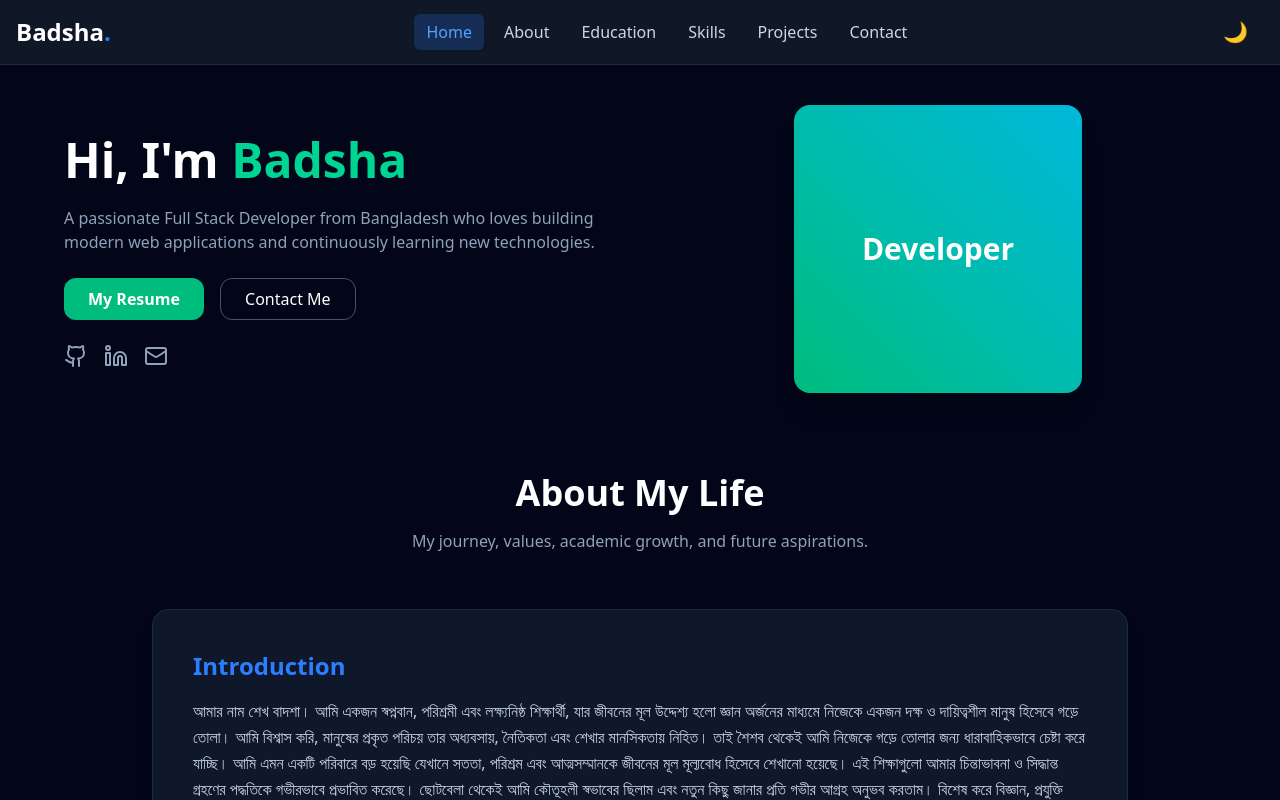
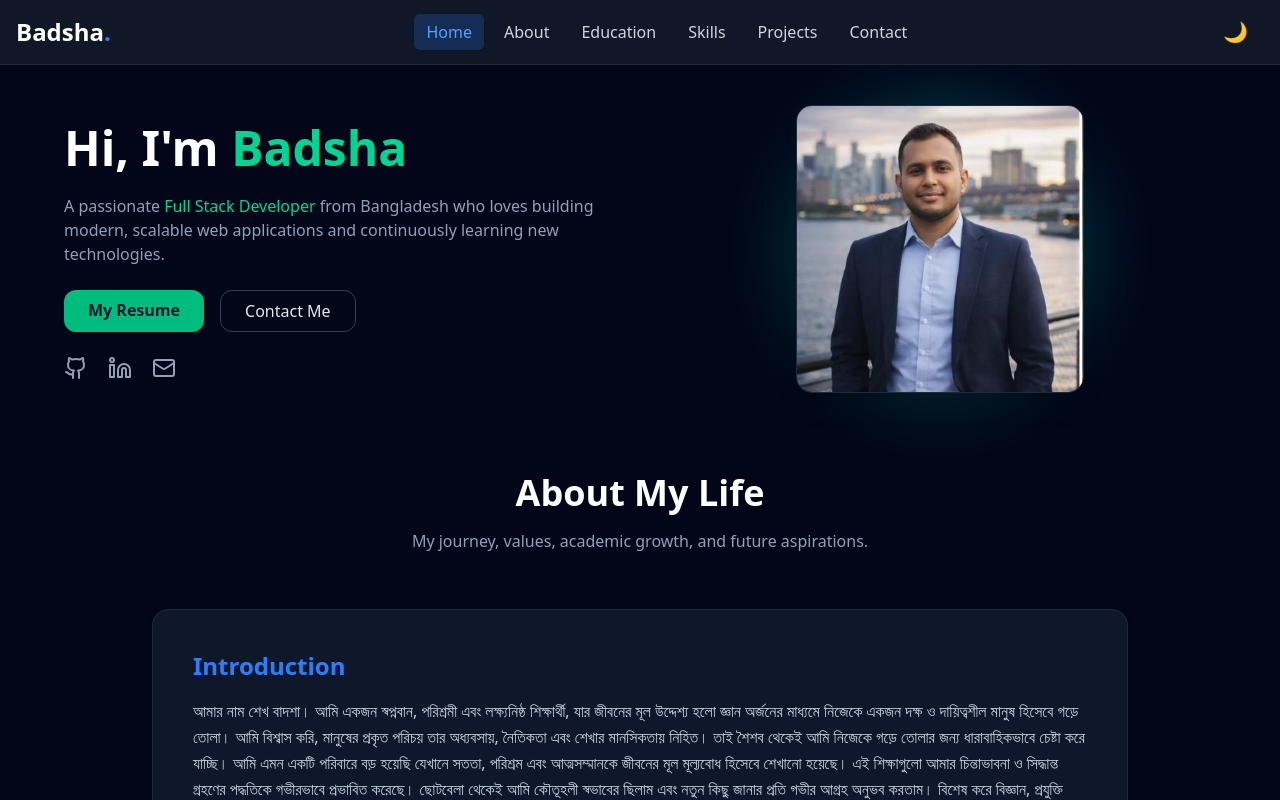
Before and after one commit to Badsha012/my-personal-websides, a React (Vite) app: page / in a window 1280 px wide. Shown: the top 800 px of the page. Built offline with nearby package versions, Linux system fonts and the light colour scheme.

Commit message:
update a code

```diff
--- a/src/Page/Home.jsx
+++ b/src/Page/Home.jsx
@@ -1,6 +1,7 @@
 import React from "react";
 import { motion } from "framer-motion";
 import { Github, Linkedin, Mail } from "lucide-react";
+import profileImg from "../assets/badsha.jpg"
 import Life from "../Component/Life";
 
 export default function PersonalHomePage() {
@@ -52,49 +53,69 @@ export default function PersonalHomePage() {
   return (
     <div className="min-h-screen bg-slate-950 text-white px-6 py-10">
       {/* HERO SECTION */}
-      <section className="max-w-6xl mx-auto grid md:grid-cols-2 gap-10 items-center">
+<section className="max-w-6xl mx-auto grid md:grid-cols-2 gap-12 items-center">
+  {/* LEFT CONTENT */}
   <motion.div
     initial={{ opacity: 0, y: 40 }}
     animate={{ opacity: 1, y: 0 }}
     transition={{ duration: 0.6 }}
   >
-          <h1 className="text-4xl md:text-5xl font-bold leading-tight mb-4">
+    <h1 className="text-4xl md:text-5xl font-extrabold leading-tight mb-4 text-white">
       Hi, I'm <span className="text-emerald-400">Badsha</span>
     </h1>
 
-          <p className="text-slate-400 mb-6">
-            A passionate Full Stack Developer from Bangladesh who loves
-            building modern web applications and continuously learning new
-            technologies.
+    <p className="text-slate-400 mb-6 max-w-xl">
+      A passionate <span className="text-emerald-400">Full Stack Developer</span>{" "}
+      from Bangladesh who loves building modern, scalable web applications and
+      continuously learning new technologies.
     </p>
 
     <div className="flex gap-4 flex-wrap">
-            <button className="bg-emerald-500 px-6 py-2 rounded-xl font-semibold hover:opacity-90">
+      <a
+        href="/public/Full stack.pdf"
+        target="_blank"
+        className="bg-emerald-500 text-slate-900 px-6 py-2 rounded-xl font-semibold hover:opacity-90 transition"
+      >
         My Resume
-            </button>
-            <button className="border border-slate-600 px-6 py-2 rounded-xl hover:bg-slate-800">
+      </a>
+
+      <a
+        href="/contact"
+        className="border border-slate-700 px-6 py-2 rounded-xl text-slate-200 hover:bg-slate-800 transition"
+      >
         Contact Me
-            </button>
+      </a>
     </div>
 
-          <div className="flex gap-4 mt-6 text-slate-400">
-            <Github className="cursor-pointer" />
-            <Linkedin className="cursor-pointer" />
-            <Mail className="cursor-pointer" />
+    {/* Social Icons */}
+    <div className="flex gap-5 mt-6 text-slate-400">
+      <Github className="cursor-pointer hover:text-white transition" />
+      <Linkedin className="cursor-pointer hover:text-blue-400 transition" />
+      <Mail className="cursor-pointer hover:text-emerald-400 transition" />
     </div>
   </motion.div>
 
+  {/* RIGHT IMAGE */}
   <motion.div
     initial={{ opacity: 0, scale: 0.9 }}
     animate={{ opacity: 1, scale: 1 }}
     transition={{ duration: 0.6 }}
     className="flex justify-center"
   >
-          <div className="w-72 h-72 bg-gradient-to-tr from-emerald-500 to-cyan-500 rounded-2xl shadow-xl flex items-center justify-center text-3xl font-bold">
-            Developer
+    <div className="relative">
+      {/* Glow */}
+      <div className="absolute inset-0 bg-gradient-to-tr from-emerald-500 to-cyan-500 blur-2xl opacity-30 rounded-full"></div>
+
+      {/* Image */}
+      <img
+        src={profileImg}
+        alt="Badsha"
+        className="relative w-72 h-72 object-cover rounded-2xl border border-slate-800 shadow-xl"
+      />
     </div>
   </motion.div>
 </section>
+
 
       {/* ABOUT LIFE */}
       <Life></Life>
```
Also changed, not shown: 2 other files (tests, documents, lock files or other folders). Lines whose indentation alone changed are shown as unchanged.
